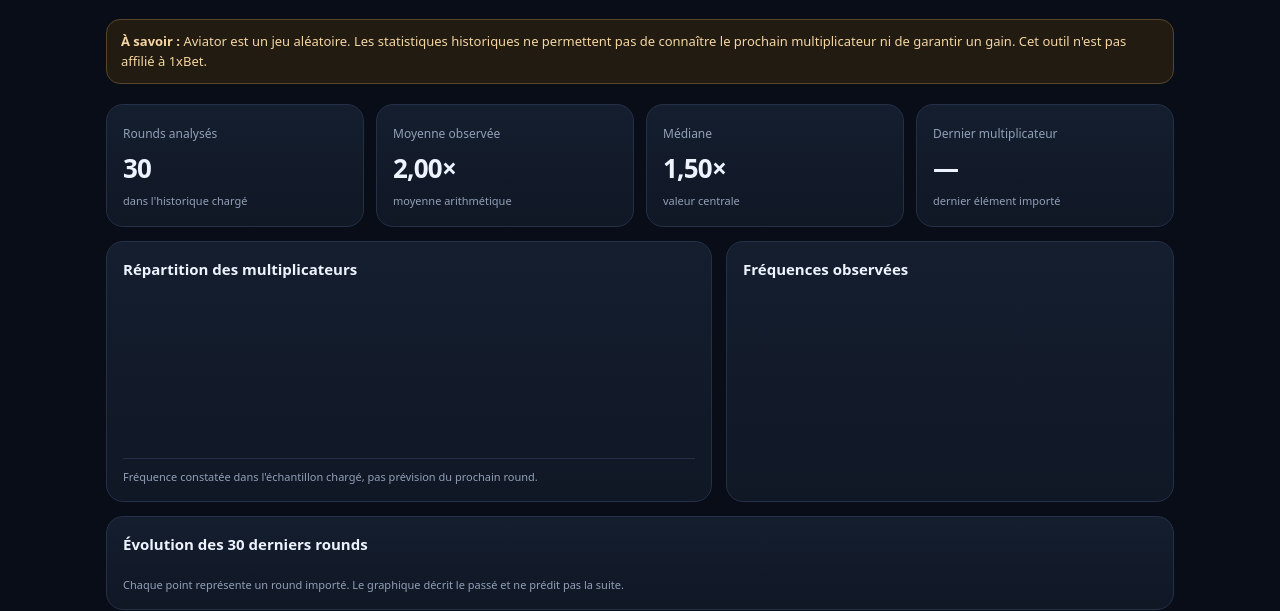
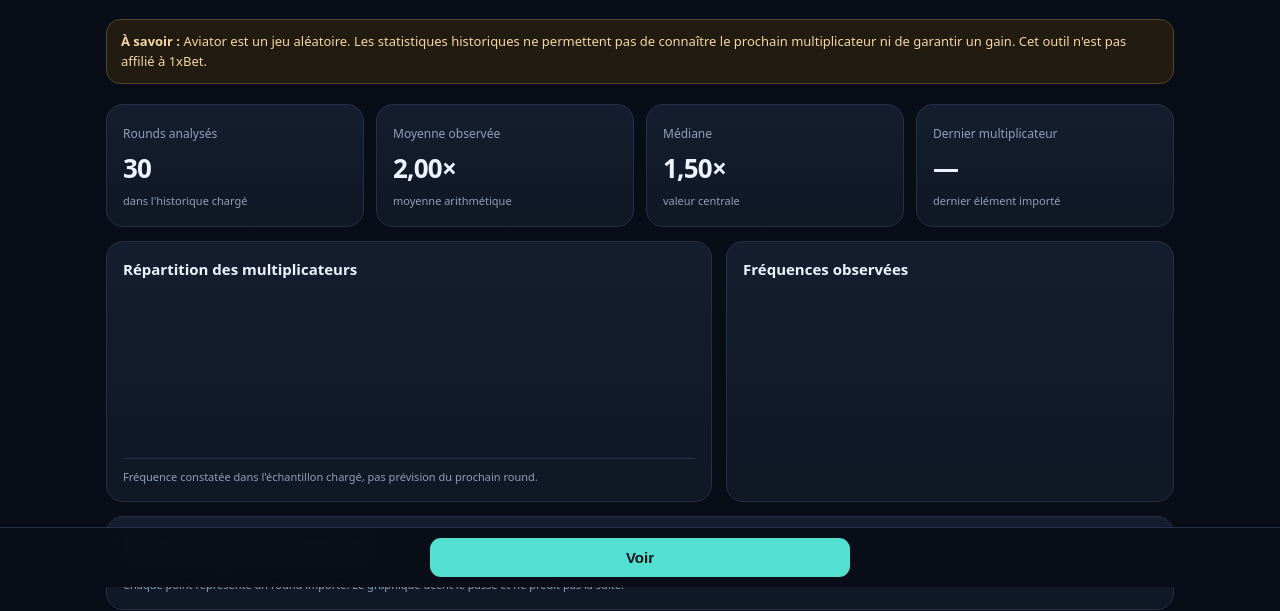
Before and after one commit to debsboni7-dot/Aviator-Predictor, a plain HTML site: page index.html in a window 1280 px wide. Shown: the part 213-824 px from the top of the page. Drawn offline with Linux system fonts and the light colour scheme.

Commit message:
Complete minimal Voir screen layout

```diff
--- a/index.html
+++ b/index.html
@@ -57,6 +57,9 @@ body.view-mode .view-screen{display:flex}
 </section>
 <section class="card" style="margin-top:14px"><h2>Historique chargé · 20 derniers rounds</h2><div class="results" id="recent"></div></section>
 <p class="footer">Aviator Lens · Prototype indépendant · Aucune connexion à un compte de jeu · Joue de façon responsable.</p>
+</main>
+<section class="view-screen" id="viewScreen" aria-label="Voir"><div class="eyebrow">Repère statistique</div><div class="value" id="viewValue">—</div><p class="note">Médiane des 20 derniers résultats chargés. Ce chiffre ne prédit pas le prochain crash.</p></section>
+<nav class="bottom-nav"><button id="viewToggle" type="button">Voir</button></nav>
 </div>
 <script>
 (function(){
```
